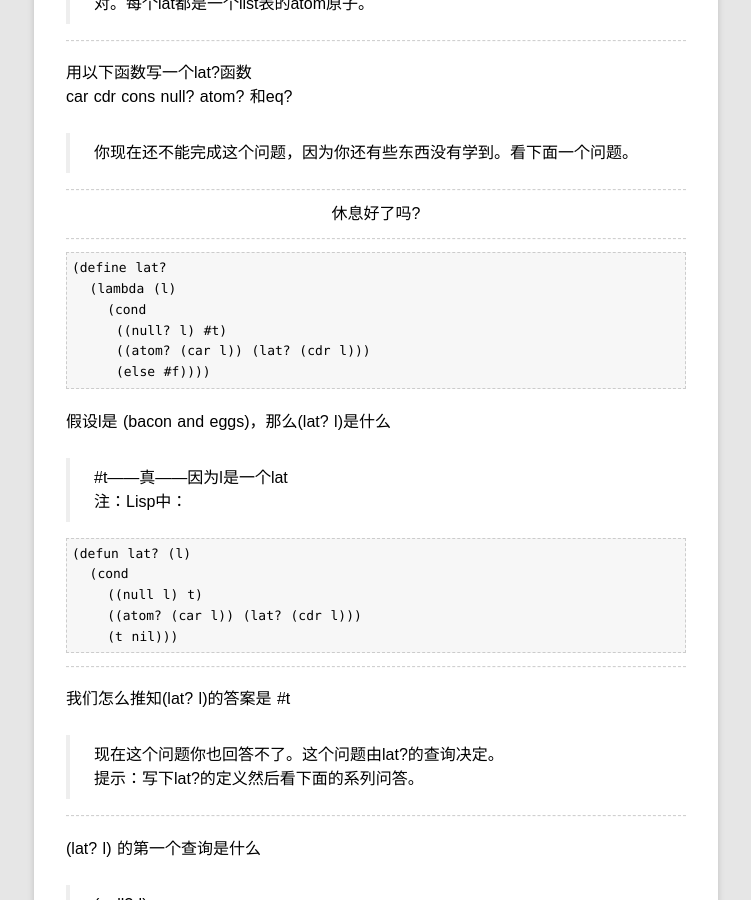
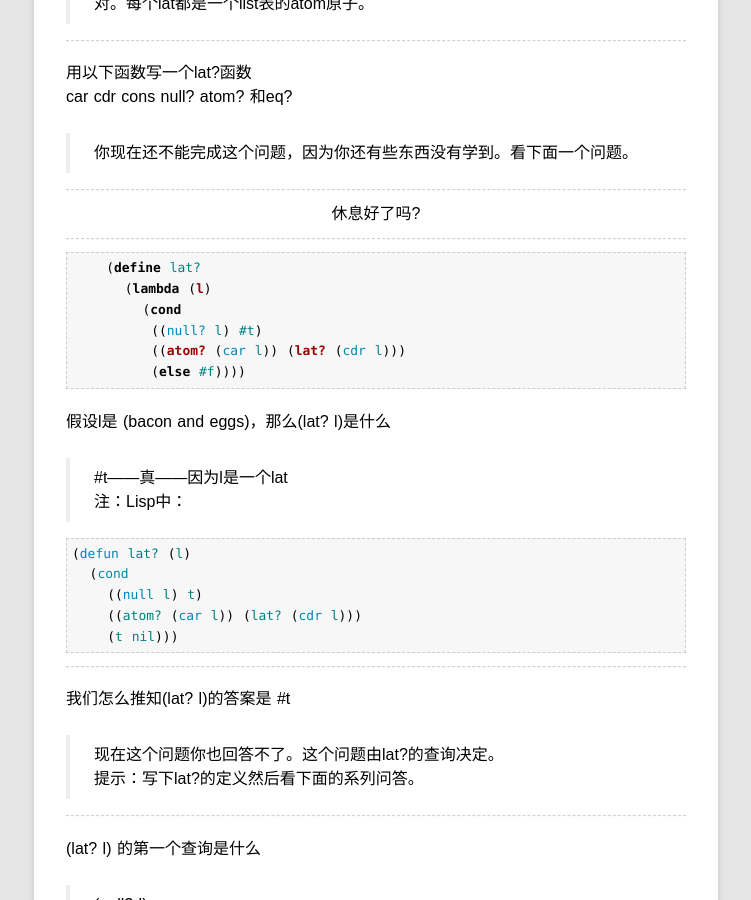
Before and after one commit to rhuichao/uternet.github.io, a Jekyll site: the page built from TLS/02.md, in a window 1280 px wide and 900 px high, scrolled down 811 px. Shown: the whole window, without its empty margins (264-1015 px from the left). Built offline with Jekyll 4.4.1, drawn with Linux system fonts in a browser that asks for light colours; some web fonts are replaced; Markdown is read by kramdown in place of the engine named in the settings.

Commit message:
new document posted

````diff
--- a/TLS/02.md
+++ b/TLS/02.md
@@ -48,21 +48,21 @@ car cdr cons null? atom? 和eq?
 <center>休息好了吗?</center>
 
 ------------
-
+```scheme
     (define lat?
       (lambda (l)
         (cond
          ((null? l) #t)
          ((atom? (car l)) (lat? (cdr l)))
          (else #f))))
-
+```
 
 假设l是 (bacon and eggs)，那么(lat? l)是什么
 
 >\#t——真——因为l是一个lat
 >注：Lisp中：
 
-```
+```lisp
 (defun lat? (l)
   (cond
     ((null l) t)
````
